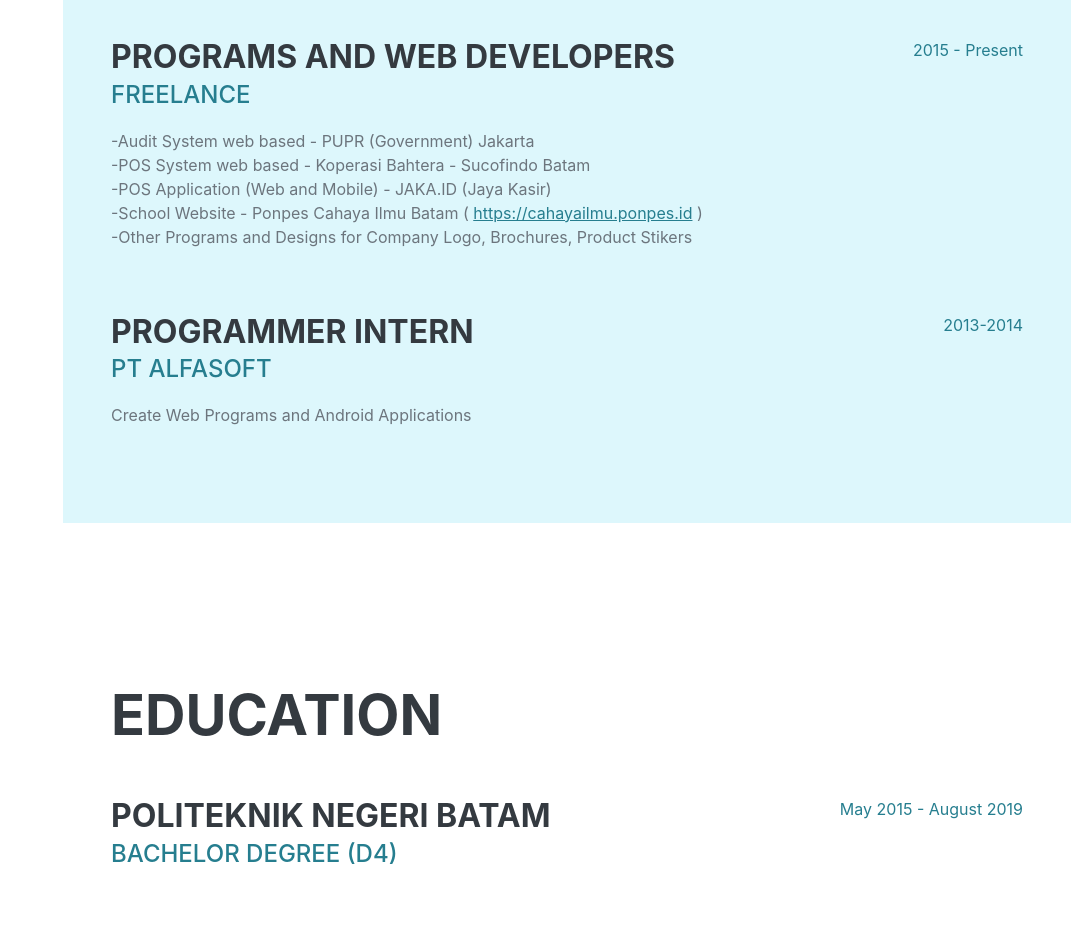
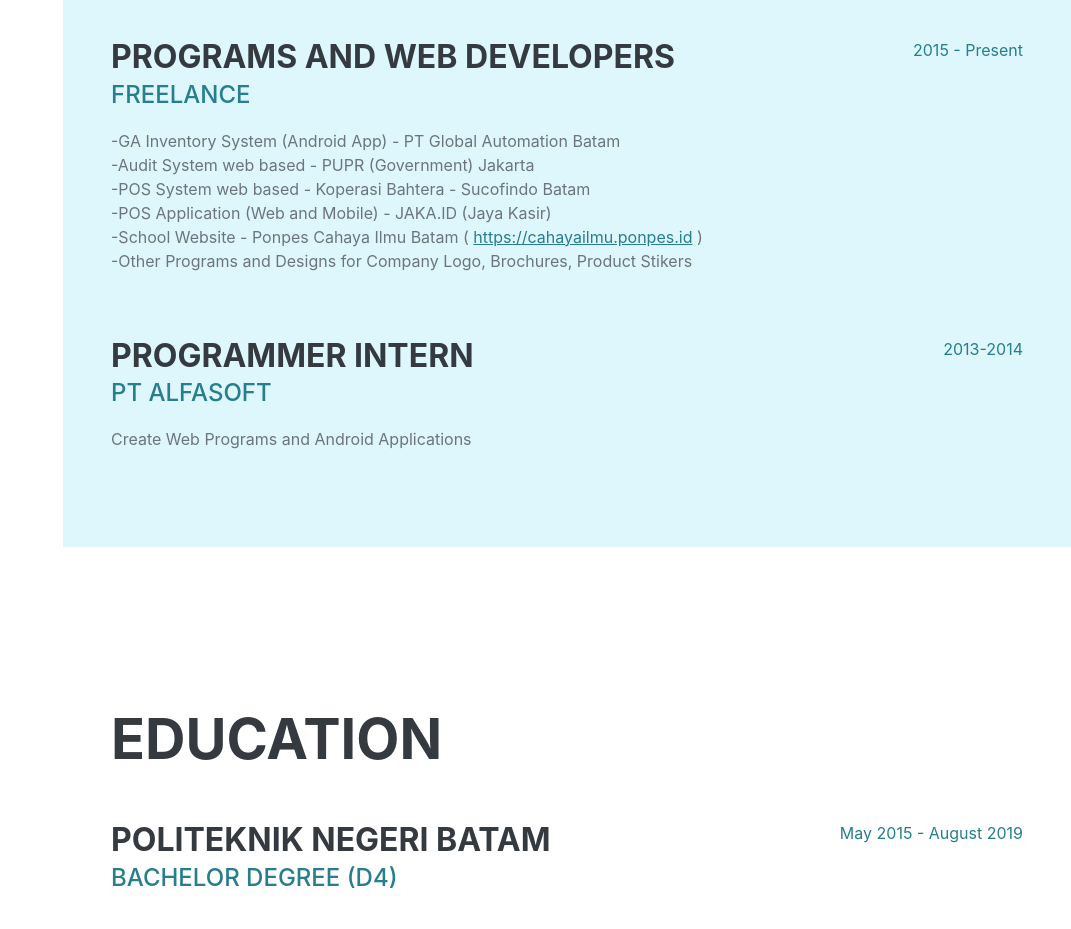
Before and after one commit to jokosantosa-pct/jokosantosa-pct.github.io, a plain HTML site: page index.html in a window 1280 px wide. Shown: the part 2060-2989 px from the top of the page, without its empty margins (209-1280 px from the left). Drawn offline with nearby package versions, Linux system fonts and the light colour scheme; a web font is replaced by a local one.

Commit message:
Update index.html
Add Freelance - GA Inventory

```diff
--- a/index.html
+++ b/index.html
@@ -121,7 +121,8 @@
                         <div class="flex-grow-1">
                             <h3 class="mb-0">Programs and Web Developers</h3>
                             <div class="subheading mb-3 text-primary">FREELANCE</div>
-                            <p>-Audit System web based - PUPR (Government) Jakarta
+                            <p>-GA Inventory System (Android App) - PT Global Automation Batam
+                                <br>-Audit System web based - PUPR (Government) Jakarta
                                 <br>-POS System web based - Koperasi Bahtera - Sucofindo Batam
                                 <br>-POS Application (Web and Mobile) - JAKA.ID (Jaya Kasir)
                                 <br>-School Website - Ponpes Cahaya Ilmu Batam ( <a href="https://cahayailmu.ponpes.id" class="text-primary" target="_blank" >https://cahayailmu.ponpes.id</a> )
```
